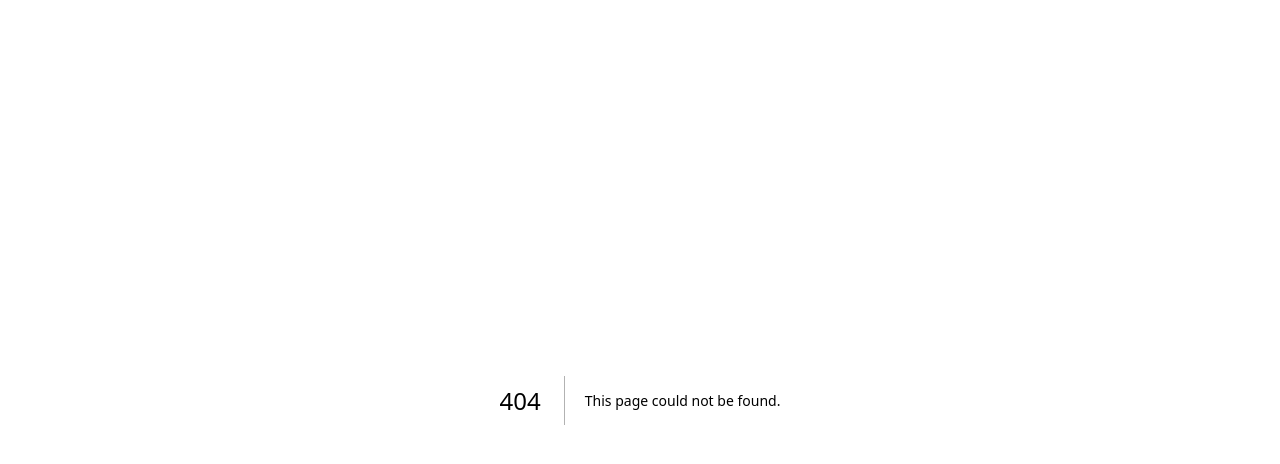
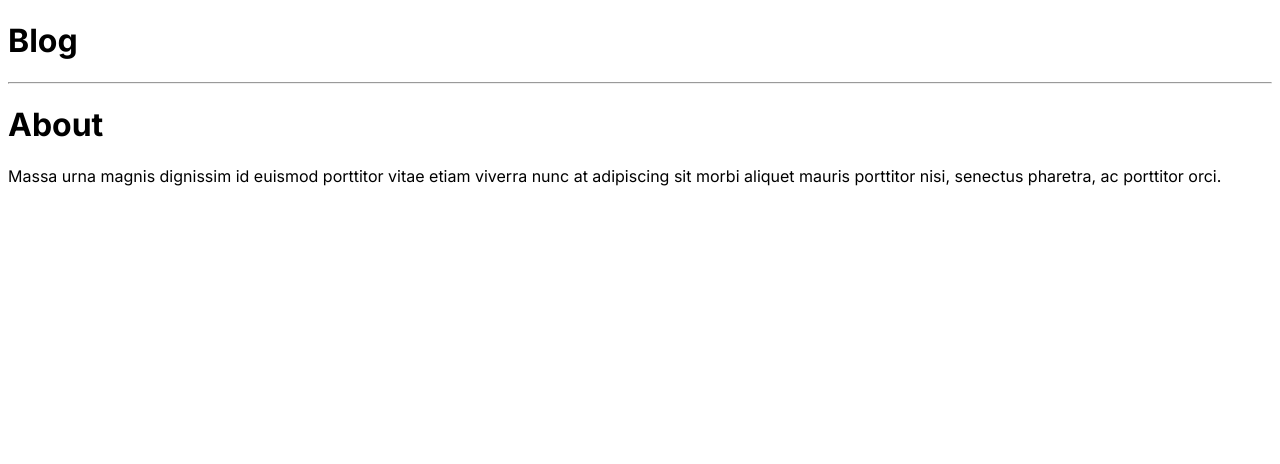
Before and after one commit to LahiruLiyanage/Penflare, a Next.js app: page /blog/about in a window 1280 px wide. Before the commit this address had no page. Shown: the top 464 px of the page. Built offline with nearby package versions, Linux system fonts and the light colour scheme.

Commit message:
Create the blog App Rout for about and contacts

```diff
--- /dev/null
+++ b/src/app/blog/layout.tsx
@@ -0,0 +1,12 @@
+export default function Layout({
+                                       children,
+                                   }: Readonly<{
+    children: React.ReactNode;
+}>) {
+    return (
+        <>
+            <h1>Blog</h1><hr/>
+            {children}
+        </>
+    );
+}
```
Also changed, not shown: src/app/blog/about/page.tsx (renamed from src/app/about/page.tsx), src/app/blog/contact/page.tsx (renamed from src/app/contact/page.tsx).
